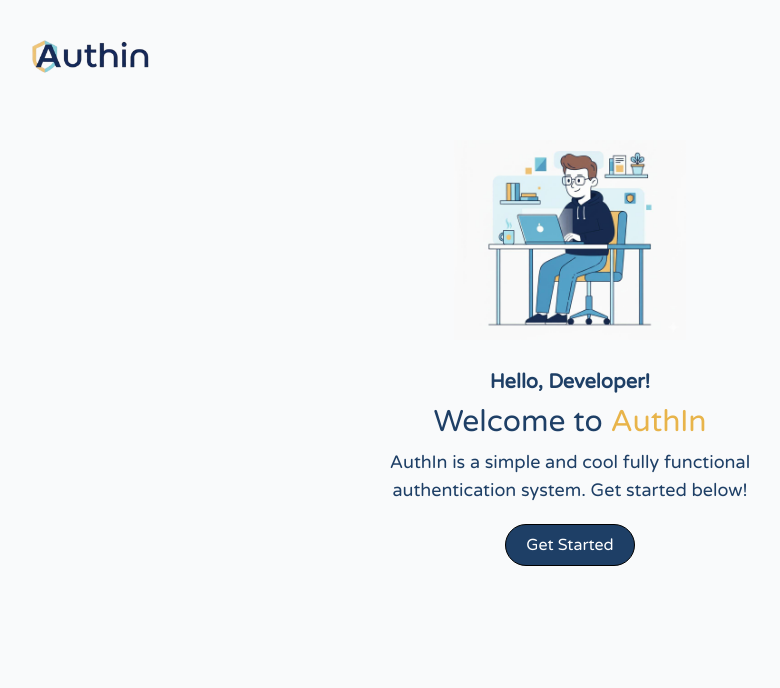
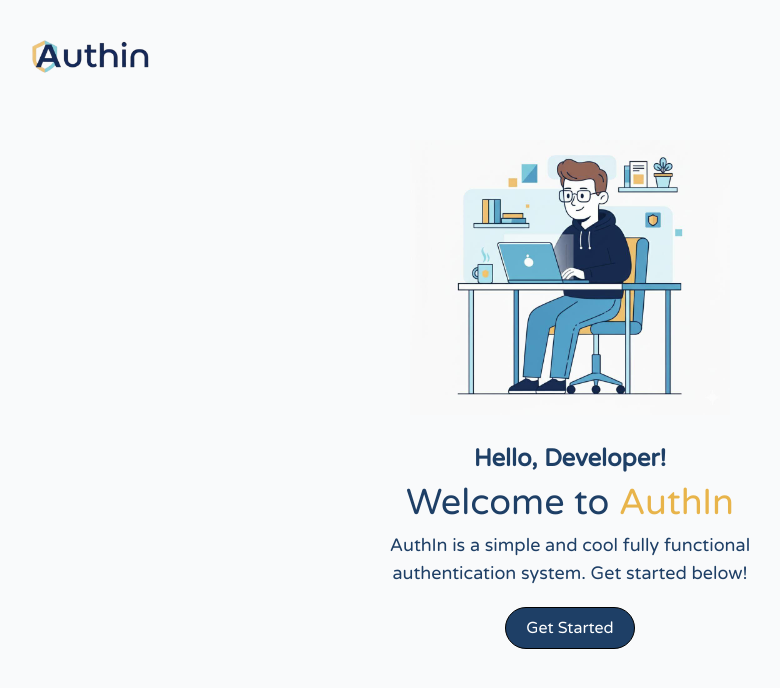
Before and after one commit to baraa-elhajj/auth-in, a React (Vite) app in the folder frontend/: page / in a window 1280 px wide. Shown: the top 688 px of the page, without its empty margins (70-850 px from the left). Built offline with nearby package versions, Linux system fonts and the light colour scheme; no server answers.

Commit message:
Update Home.jsx
Add responsive styling to home page

```diff
--- a/frontend/src/pages/Home.jsx
+++ b/frontend/src/pages/Home.jsx
@@ -14,8 +14,8 @@
 
   return (
     <div className="flex flex-col items-center gap-2 text-(--primary)">
-      <img className="w-auto h-50" src={developer} />
-      <h1 className="mt-5 text-xl font-semibold">
+      <img className="w-[70%] md:max-w-xs mx-auto" src={developer} />
+      <h1 className="mt-5 text-xl md:text-2xl font-semibold">
         Hello,{" "}
         {isLoggedIn ? (
           <span className="text-(--secondary)">{userData?.name}!</span>
@@ -24,7 +24,7 @@
         )}
       </h1>
 
-      <h1 className="text-3xl">
+      <h1 className="text-3xl md:text-4xl">
         {isLoggedIn ? (
           "Congratulations"
         ) : (
@@ -34,7 +34,7 @@
         )}
       </h1>
 
-      <p className="text-lg w-md text-center">
+      <p className="text-base md:text-lg max-w-md text-center px-4">
         {isLoggedIn
           ? "You have successfully logged in to Auth In"
           : "AuthIn is a simple and cool fully functional authentication system. Get started below!"}
@@ -43,7 +43,7 @@
       {!isLoggedIn && (
         <button
           onClick={() => navigate("/login")}
-          className="mt-3 cursor-pointer py-2 px-5 rounded-3xl border border-black text-white bg-(--primary)
+          className="mt-3 cursor-pointer py-1 px-4 md:py-2 md:px-5 rounded-3xl border border-black text-white bg-(--primary)
         hover:bg-(--secondary) hover:border-transparent hover:text-white transition-colors duration-200"
         >
           Get Started
```
